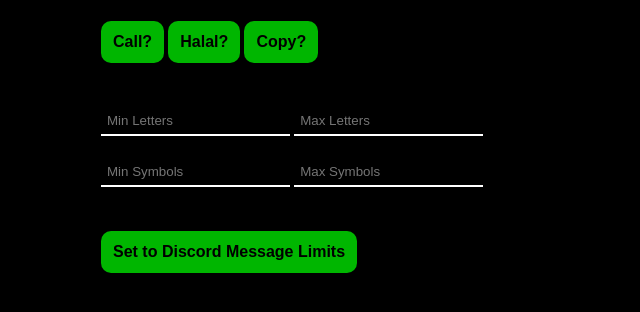
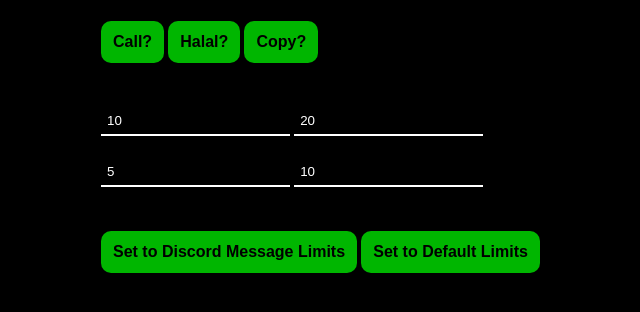
Before and after one commit to adrian154/jayp570.github.io, a plain HTML site: page call/call.html in a window 1280 px wide. Shown: the whole page, without its empty margins (251-891 px from the left). Drawn offline with Linux system fonts and the light colour scheme.

Commit message:
Update call.html

```diff
--- a/call/call.html
+++ b/call/call.html
@@ -100,11 +100,11 @@
             document.getElementById("text").innerHTML = callMsg;
         }
 
-        function setDiscordLimit() {
-            document.getElementById("minLetters").value = "1000";
-            document.getElementById("maxLetters").value = "1000";
-            document.getElementById("minSymbols").value = "1000";
-            document.getElementById("maxSymbols").value = "1000";
+        function setLimit(num1, num2, num3, num4) {
+            document.getElementById("minLetters").value = num1;
+            document.getElementById("maxLetters").value = num2;
+            document.getElementById("minSymbols").value = num3;
+            document.getElementById("maxSymbols").value = num4;
         }
 
         function copy() {
@@ -122,11 +122,12 @@
     <button onclick="makeCall('c')">Call?</button>
     <button onclick="makeCall('h')">Halal?</button>
     <button onclick="copy()">Copy?</button> <br><br><br>
-    <input type="text" id="minLetters" placeholder="Min Letters">
-    <input type="text" id="maxLetters" placeholder="Max Letters"> <br><br>
-    <input type="text" id="minSymbols" placeholder="Min Symbols">
-    <input type="text" id="maxSymbols" placeholder="Max Symbols"> <br><br><br>
-    <button onclick="setDiscordLimit()">Set to Discord Message Limits</button>
+    <input type="text" id="minLetters" placeholder="Min Letters" value="10">
+    <input type="text" id="maxLetters" placeholder="Max Letters" value="20"> <br><br>
+    <input type="text" id="minSymbols" placeholder="Min Symbols" value="5">
+    <input type="text" id="maxSymbols" placeholder="Max Symbols" value="10"> <br><br><br>
+    <button onclick="setLimit(1000, 1000, 1000, 1000)">Set to Discord Message Limits</button>
+    <button onclick="setLimit(10, 20, 5, 10)">Set to Default Limits</button>
     <h1 id="text"></h1>
 
 
```
